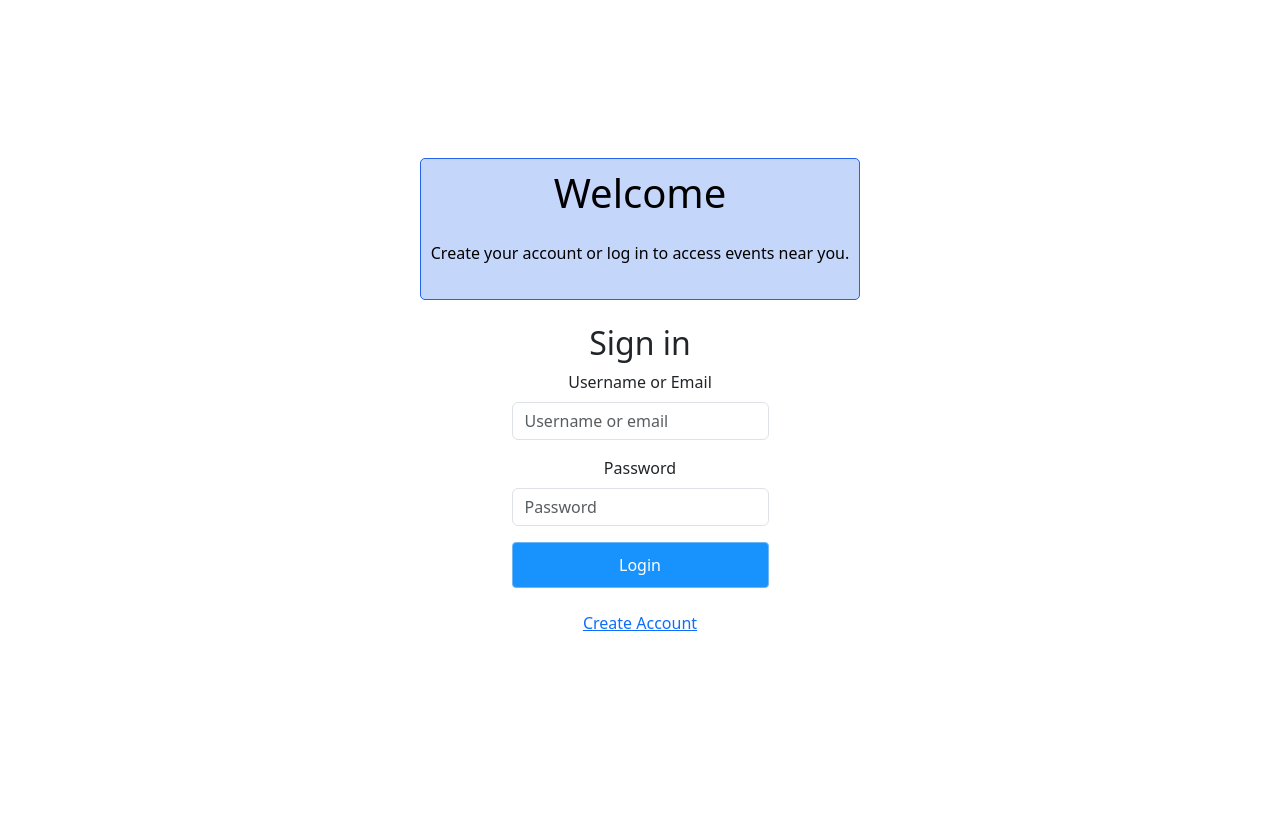
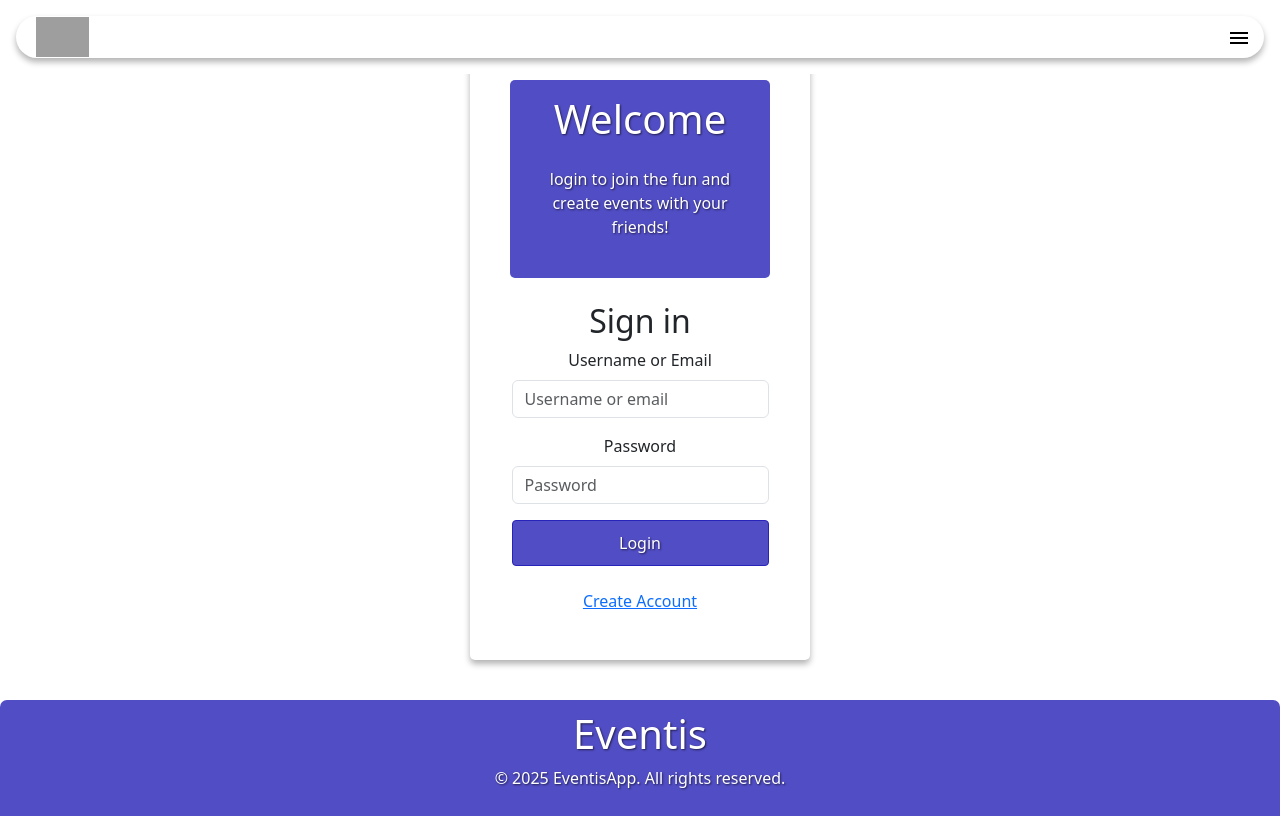
Before and after one commit to Nordstroem1/EventProjectFE, a React (Vite) app: page / in a window 1280 px wide. Built offline with nearby package versions, Linux system fonts and the light colour scheme; grey boxes are pictures that could not be loaded.

Commit message:
added footer and header

```diff
--- a/src/App.css
+++ b/src/App.css
@@ -0,0 +1,20 @@
+html, body {
+  margin: 0;
+  padding: 0;
+  height: 100%;
+}
+
+.App-container {
+  min-height: 100vh;
+  display: flex;
+  flex-direction: column;
+}
+
+.main-content {
+  flex: 1;
+  display: flex;
+  align-items: center;
+  justify-content: center;
+  padding-top: 40px;
+  padding-bottom: 40px;
+}
--- a/src/App.jsx
+++ b/src/App.jsx
@@ -4,9 +4,15 @@ import LoginForm from './Components/LoginForm/LoginForm'
 import HomePage from './Components/HomePage/HomePage'
 import ProtectedRoute from './Components/ProtectedRouting/ProtectedRoute'
 import RegisterForm from './Components/RegisterForm/RegisterForm'
+import Footer from "./Components/Footer/Footer";
+import Header from './Components/Header/Header'
+
 
 function App() {
   return (
+    <div className="App-container">
+    <Header />
+      <div className="main-content">
         <Routes>
           <Route path="/login" element={<LoginForm />} />
           <Route path="/register" element={<RegisterForm />} />
@@ -21,7 +27,10 @@ function App() {
           <Route path="/" element={<LoginForm />} />
           <Route path="*" element={<LoginForm />} />
         </Routes>
-      )
+      </div>
+      <Footer />
+    </div>
+  );
 }
 
 export default App
--- /dev/null
+++ b/src/Components/Footer/Footer.css
@@ -0,0 +1,10 @@
+.footer{
+    background-color: #514dc4;
+    color: white;
+    text-shadow: 1px 1px 2px rgba(0, 0, 0, 0.6);
+    text-align: center;
+    padding: 10px;
+    width: 100%;
+    border-top-left-radius: 7px;
+    border-top-right-radius: 7px;
+}
--- /dev/null
+++ b/src/Components/Footer/Footer.jsx
@@ -0,0 +1,19 @@
+import "../../index.css";
+import "./Footer.css";
+
+const Footer = () => {
+  return (
+    <footer className="footer">
+      <div className="footer-content">
+        <div className="footer-logo">
+          <h1>Eventis</h1>
+        </div>
+      </div>
+      <div className="footer-bottom">
+        <p>&copy; 2025 EventisApp. All rights reserved.</p>
+      </div>
+    </footer>
+  );
+};
+
+export default Footer;
--- /dev/null
+++ b/src/Components/Header/Header.css
@@ -0,0 +1,38 @@
+.header {
+  position: fixed;
+  top: 0;
+  left: 0;
+  width: 100%;
+  display: flex;
+  justify-content: space-between;
+  align-items: center;
+  padding: 1rem;
+  background: #fff;
+  z-index: 1100;
+}
+
+.header-div {
+  display: flex;
+  justify-content: space-between;
+  align-items: center;
+  width: 100%;
+  box-shadow: 0 4px 6px rgba(0.2, 0.1, 0.3, 0.3);
+  border-radius: 25px;
+  padding-left: 20px;
+  padding-right: 5px;
+}
+
+.header-logo img {
+  height: 40px;
+}
+
+.header-menu {
+  display: flex;
+  align-items: center;
+}
+
+.menu {
+  box-shadow: 0 4px 6px rgba(0.2, 0.1, 0.3, 0.3);
+  border-radius: 5px;
+  padding: 10px;
+}
--- /dev/null
+++ b/src/Components/Header/Header.jsx
@@ -0,0 +1,99 @@
+import { motion, AnimatePresence } from 'framer-motion';
+import { useState } from 'react';
+import "./Header.css";
+
+const Header = () => {
+  const [menuOpen, setMenuOpen] = useState(false);
+  const toggleMenu = () => setMenuOpen(prev => !prev);
+
+  return (
+    <>
+      <header className="header">
+        <div className="header-div">
+        <div className="header-logo">
+          <img src="/logo.png" alt="Eventis" />
+        </div>
+        <div className="header-menu">
+          <motion.button
+            whileHover={{ scale: 1.1 }}
+            whileTap={{ scale: 0.9 }}
+            onClick={toggleMenu}
+            style={{
+              background: 'none',
+              border: 'none',
+              cursor: 'pointer',
+              padding: '0.5rem'
+            }}
+          >
+            <svg width="24" height="24" viewBox="0 0 24 24">
+              <path fill="currentColor" d="M3 6h18v2H3V6zm0 5h18v2H3v-2zm0 5h18v2H3v-2z" />
+            </svg>
+          </motion.button>
+        </div>
+        </div>
+      </header>
+
+      <AnimatePresence>
+        {menuOpen && (
+          <motion.div
+            initial={{ opacity: 0 }}
+            animate={{ opacity: 1 }}
+            exit={{ opacity: 0 }}
+            className='menu'
+            style={{
+              position: 'fixed',
+              top: '4rem',
+              left: 0,
+              right: 0,
+              background: '#fff',
+              zIndex: 1000,
+              display: 'flex',
+              flexDirection: 'column',
+              paddingTop: '2rem',
+              alignItems: 'center'
+            }}
+          >
+            <button
+              onClick={() => console.log('Login')}
+              style={{
+                padding: '1rem',
+                background: 'none',
+                border: 'none',
+                cursor: 'pointer',
+                fontSize: '1.2rem'
+              }}
+            >
+              Login
+            </button>
+            <button
+              onClick={() => console.log('Register')}
+              style={{
+                padding: '1rem',
+                background: 'none',
+                border: 'none',
+                cursor: 'pointer',
+                fontSize: '1.2rem'
+              }}
+            >
+              Register
+            </button>
+            <button
+              onClick={() => console.log('User Profile')}
+              style={{
+                padding: '1rem',
+                background: 'none',
+                border: 'none',
+                cursor: 'pointer',
+                fontSize: '1.2rem'
+              }}
+            >
+              My Profile
+            </button>
+          </motion.div>
+        )}
+      </AnimatePresence>
+    </>
+  );
+};
+
+export default Header;
--- a/src/Components/LoginForm/LoginForm.css
+++ b/src/Components/LoginForm/LoginForm.css
@@ -4,13 +4,18 @@
     align-items: center;
     justify-content: center;
     background-color: #ffffff;
-    padding: 50px;
+    padding: 40px;
+    border-radius: 5px;
+    box-shadow: 0 4px 6px rgba(0.2, 0.1, 0.3, 0.3);
+    max-width: 340px;
+}
+.Login-Form-Header{
+    background-color: #514dc4;
+    text-shadow: 1px 1px 2px rgba(0, 0, 0, 0.6);
+    color: #ffffff;
+    padding: 15px;
     border-radius: 5px;
 }
-.Login-Form-Header{
-    background-color: #c5d6fb;
-    border:1px, solid, #2563EB;
-    color: black;
-    padding: 10px;
-    border-radius: 5px;
+.login-button{
+    width: 100%;
 }
--- a/src/Components/LoginForm/LoginForm.jsx
+++ b/src/Components/LoginForm/LoginForm.jsx
@@ -4,6 +4,7 @@ import "bootstrap/dist/css/bootstrap.min.css";
 import "./LoginForm.css";
 import { motion } from "framer-motion";
 import { useNavigate } from "react-router-dom";
+import "../../index.css";
 
 const LoginForm = () => {
   const [identifier, setIdentifier] = useState("");
@@ -97,7 +98,7 @@ const LoginForm = () => {
       <motion.div className="text-center mb-4 Login-Form-Header">
         <h1 className="text-center mb-4">Welcome</h1>
         <p className="text-center mb-4">
-          Create your account or log in to access events near you.
+          login to join the fun and create events with your friends!
         </p>
       </motion.div>
       <h2>Sign in</h2>
@@ -137,9 +138,15 @@ const LoginForm = () => {
             maxLength={200}
           />
         </div>
-        <button type="submit" className="btn btn-primary w-100">
+        <motion.button
+          className="btn-primary login-button"
+          whileHover={{ scale: 1.1 }}
+          whileTap={{ scale: 0.9 }}
+          onClick={() => console.log("Login")}
+          type="submit"
+        >
           Login
-        </button>
+        </motion.button>
       </form>
       <div className="text-center mt-3">
         <button
--- a/src/Components/RegisterForm/RegisterForm.css
+++ b/src/Components/RegisterForm/RegisterForm.css
@@ -36,8 +36,7 @@ input:focus {
   margin-bottom: 4px;
 }
 .Register-Extra-Div{
-    border: 0.5px solid #8dc6f7;
-    background-color: #d6e4f0;
+    background-color: #514dc4;
     padding: 5px;
     border-radius: 8px;
     margin-bottom: 0.5rem;
@@ -46,10 +45,10 @@ input:focus {
     margin-top: 10px;
     padding: 3px;
     border-radius: 8px;
-    color: black;
-}
-.Register-btn{
-    cursor: pointer;
-    font-size: 18px;
+    color: white;
     text-shadow: 1px 1px 2px rgba(0, 0, 0, 0.6);
 }
+h1{
+    color: white;
+    text-shadow: 1px 1px 2px rgba(0, 0, 0, 0.6);
+}
--- a/src/Components/RegisterForm/RegisterForm.jsx
+++ b/src/Components/RegisterForm/RegisterForm.jsx
@@ -116,7 +116,7 @@ const RegisterForm = () => {
                 <PiPersonSimpleHikeThin
                   style={{
                     fontSize: "80px",
-                    color: "black",
+                    color: "white",
                     marginLeft: "10px",
                   }}
                 />
@@ -217,21 +217,25 @@ const RegisterForm = () => {
                 gap: "1rem",
               }}
             >
-              <button
+             <motion.button
                 className="Register-btn Back-Btn"
+                whileHover={{ scale: 1.1 }}
+                whileTap={{ scale: 0.9 }}
                 type="button"
                 onClick={handleBack}
                 style={{ width: "30%" }}
               >
                 Back
-              </button>
-              <button
-                className="btn-primary Register-btn inline"
+              </motion.button>
+              <motion.button
+                className="btn-primary login-button"
+                whileHover={{ scale: 1.1 }}
+                whileTap={{ scale: 0.9 }}
+                onClick={() => console.log("Login")}
                 type="submit"
-                style={{ width: "70%" }}
               >
                 Register
-              </button>
+              </motion.button>
             </motion.div>
           </motion.form>
         </motion.div>
--- a/src/index.css
+++ b/src/index.css
@@ -2,23 +2,19 @@ body{
   margin: 0;
   padding: 0;
   background-color: #ffffff;
-  display: flex;
-  justify-content: center;
-  align-items: center;
+  text-align: center;
   height: 100vh;
-  flex-direction: column;
-  text-align: center;
 }
 .btn-primary {
-  background-color: #1893fe;
-  border: 1px solid #6fb6f5;
+  background-color: #514dc4;
+  border: 1px solid #2823b9;
   color: #ffffff;
   padding: 10px 20px;
   border-radius: 4px;
   cursor: pointer;
+  text-shadow: 1px 1px 2px rgba(0, 0, 0, 0.6);
 }
 .btn-primary:active {
-  background-color: #87c3f8;
   transform: scale(1.02);
   transition: transform 0.1s;
 }
```
Lines whose indentation alone changed are shown as unchanged.
